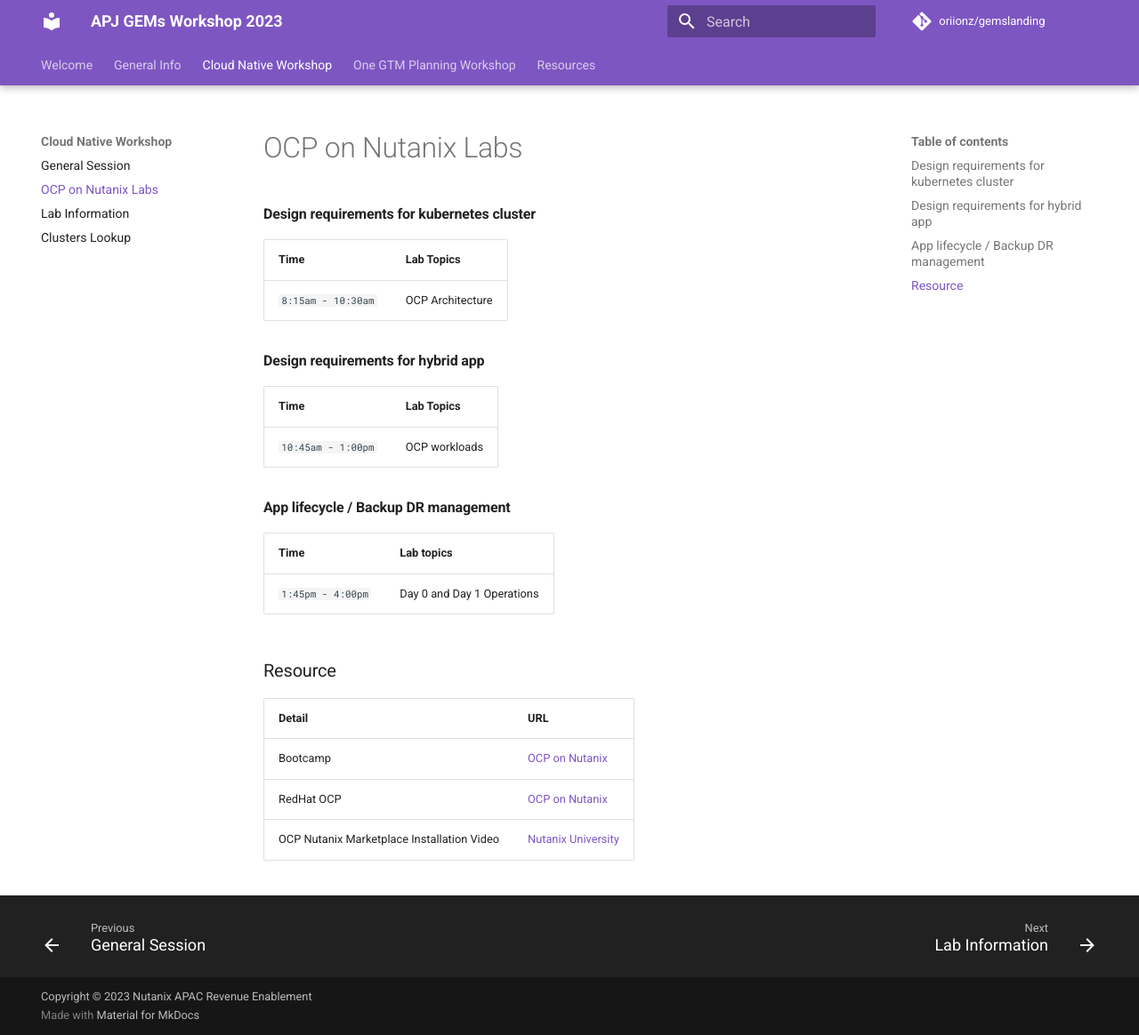
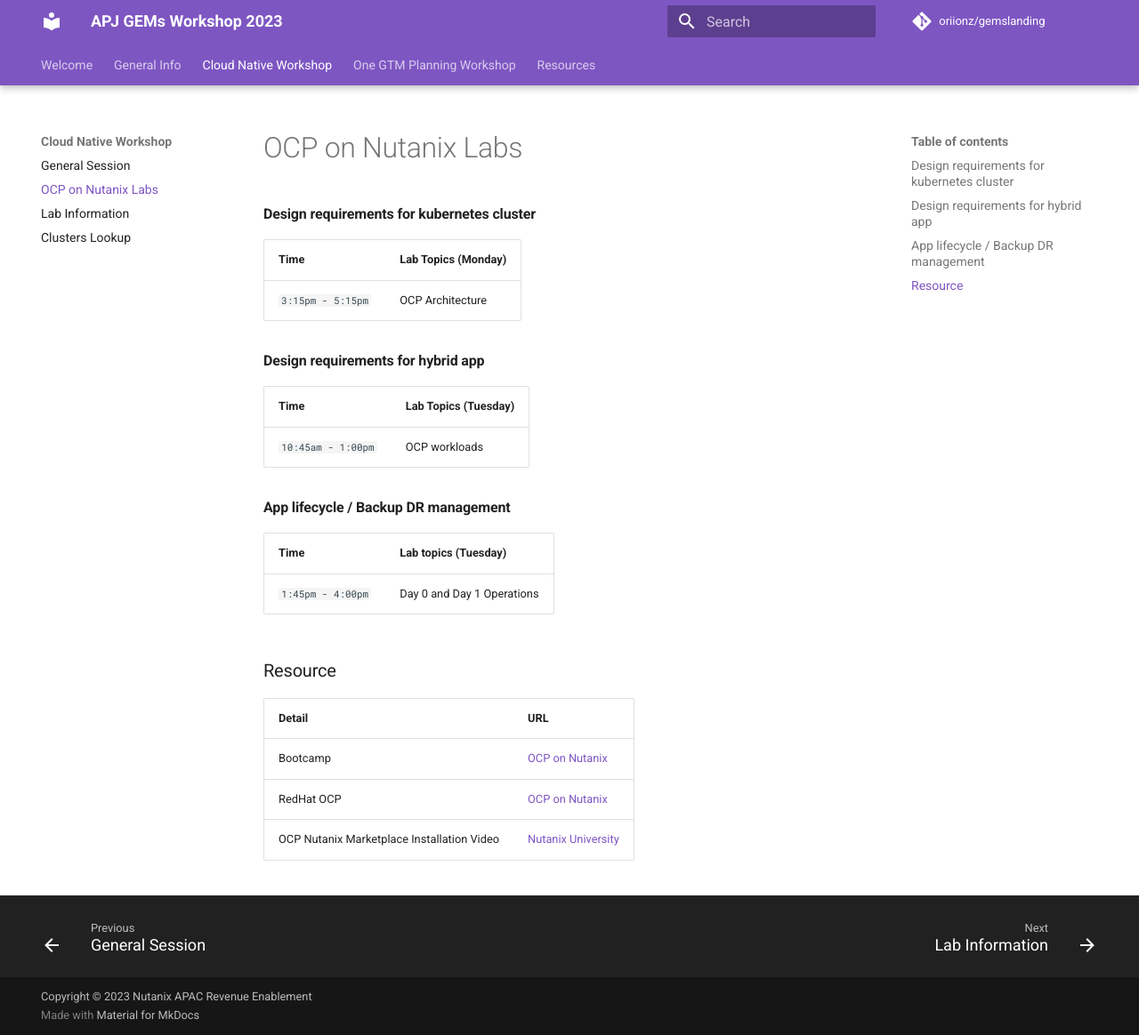
Before and after one commit to oriionz/gemslanding, an MkDocs documentation site: the page built from docs/daily_agenda/labs_agenda.md, in a window 1280 px wide and 1164 px high. Shown: the whole window at 89% size. Built offline with MkDocs 1.6.1 and Material for MkDocs 9.7.7, drawn with Linux system fonts in a browser that asks for light colours; comment, search, counter and statistics services are not loaded.

Commit message:
Lab agenda changes

```diff
--- a/docs/daily_agenda/labs_agenda.md
+++ b/docs/daily_agenda/labs_agenda.md
@@ -2,20 +2,20 @@
 
 #### Design requirements for kubernetes cluster
 
-| Time | Lab Topics |
+| Time | Lab Topics (Monday) |
 |-------------------------|----------|
-| `8:15am - 10:30am `            | OCP Architecture           |
+| `3:15pm - 5:15pm `            | OCP Architecture           |
 
 
 #### Design requirements for hybrid app
-| Time | Lab Topics |
+| Time | Lab Topics (Tuesday)  |
 |-------------------------|----------|
 | `10:45am - 1:00pm` | OCP workloads|
 
 
 #### App lifecycle / Backup DR management
 
-| Time | Lab topics |
+| Time | Lab topics (Tuesday) |
 |-------------------------|----------|
 |` 1:45pm - 4:00pm `  | Day 0 and Day 1 Operations|
 
```
